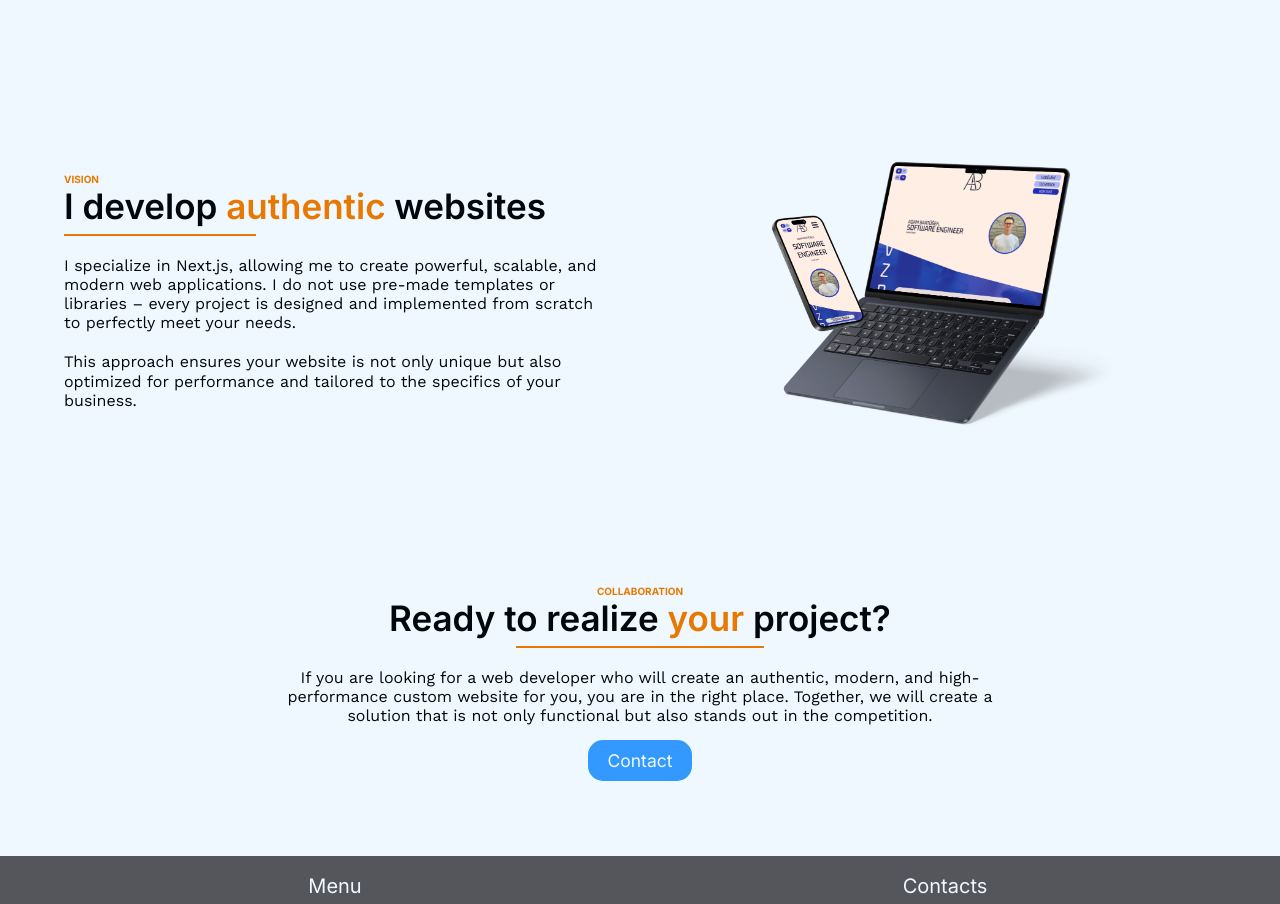
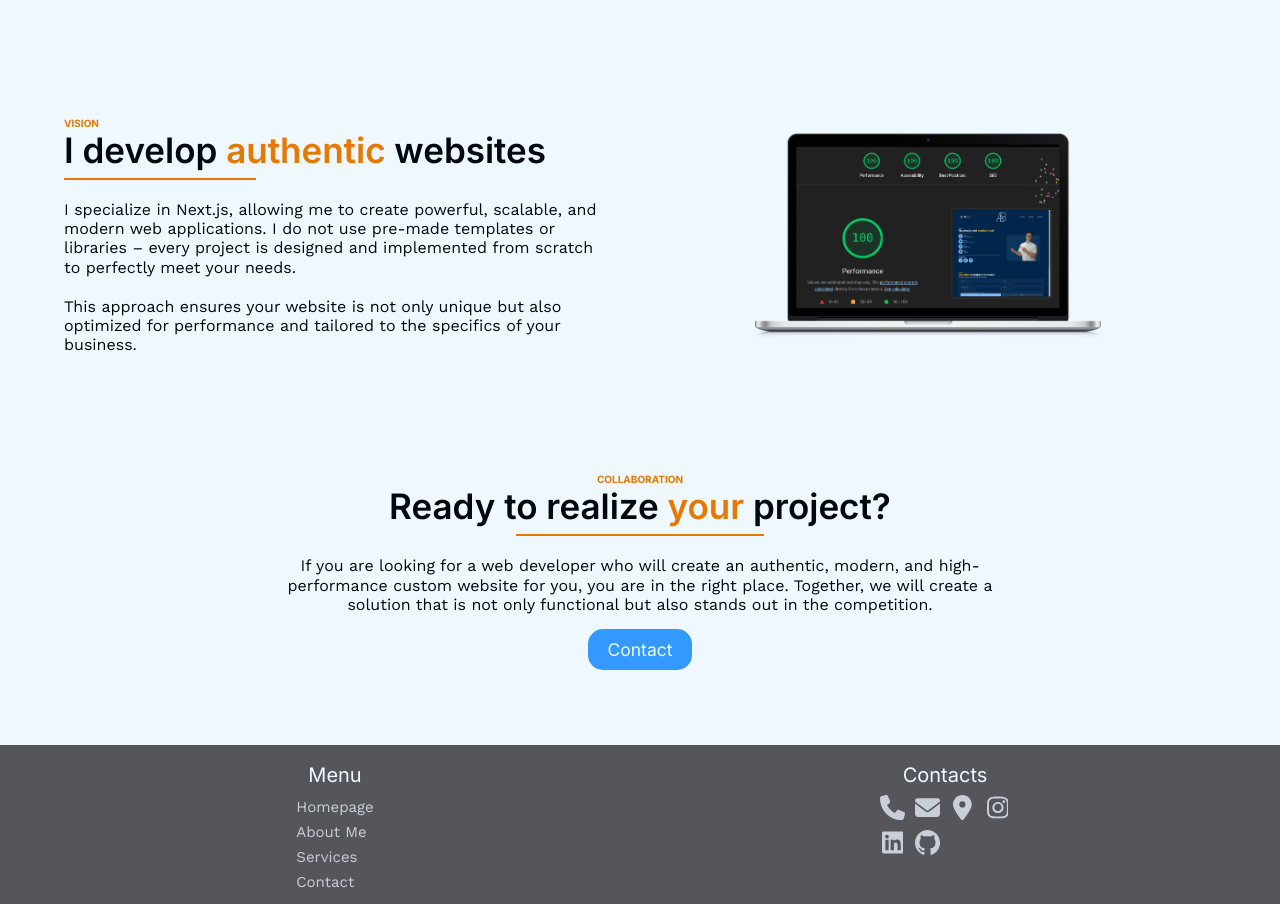
Before and after one commit to adambprograming/company, a Next.js app: page /en/o-mne in a window 1280 px wide. Shown: the part 1347-2251 px from the top of the page. Built offline with nearby package versions, Linux system fonts and the light colour scheme.

Commit message:
fix gap and vision img

```diff
--- a/app/[locale]/globals.scss
+++ b/app/[locale]/globals.scss
@@ -125,6 +125,7 @@ body{
     --padding-page-sides: clamp(1rem, 5vw, 8rem);
     // INDIVIDUAL FOR PROJECT
     --border-radius-btn: 15px;
+    --gap-section-content: 6rem;
 }
 
 .dark-theme {
@@ -176,6 +177,9 @@ main {
     display: flex;
     flex-direction: column;
     gap: 12rem;
+    @media only screen and (max-width: 480px) {
+        gap: var(--gap-section-content);
+    }
 }
 
 
--- a/app/[locale]/o-mne/page.jsx
+++ b/app/[locale]/o-mne/page.jsx
@@ -2,6 +2,7 @@
 import styles from "./page.module.scss";
 // Public & Assets
 import MeImg from "@/public/me/about.png";
+import VisionImg from "@/public/vision.png";
 import HeroImg from "@/public/hero.png";
 import IconHtml from "@/public/techstack/html.svg";
 import IconCss from "@/public/techstack/css.svg";
@@ -180,7 +181,7 @@ const Page = () => {
         </div>
         <div className={`${styles.imgContainer}`}>
           <Image
-            src={HeroImg}
+            src={VisionImg}
             alt={lang("specializationSection.img.0.alt")}
             aria-label={lang("specializationSection.img.0.aria")}
           />
--- a/app/[locale]/o-mne/page.module.scss
+++ b/app/[locale]/o-mne/page.module.scss
@@ -6,6 +6,7 @@
     flex-wrap: wrap;
     @media only screen and (max-width: 480px) {
       flex-direction: column-reverse;
+      gap: var(--gap-section-content);
     }
     div {
       flex: 1 1 30%;
@@ -169,13 +170,16 @@
     flex-wrap: wrap;
     @media only screen and (max-width: 480px) {
       flex-direction: column;
+      gap: var(--gap-section-content);
     }
     div {
       flex: 1 1 30%;
     }
     .imgContainer {
+      display: flex;
+      position: relative;
       img {
-        width: 80%;
+        width: 60%;
         height: auto;
       }
     }
--- a/app/[locale]/page.jsx
+++ b/app/[locale]/page.jsx
@@ -104,9 +104,9 @@ export default function Home() {
         </div>
         <LazyPortfolioRotatedGrid />
       </section> */}
-      <section className={`${styles.testimonials}`}>
-        {/* TODO TESTIMONIALS */}
-      </section>
+      {/* <section className={`${styles.testimonials}`}>
+        TODO TESTIMONIALS
+      </section> */}
     </main>
   );
 }
--- a/app/[locale]/page.module.scss
+++ b/app/[locale]/page.module.scss
@@ -6,6 +6,7 @@
     flex-wrap: wrap;
     @media only screen and (max-width: 480px) {
       flex-direction: column;
+      gap: 3rem;
     }
     div {
       flex: 1 1 30%;
@@ -136,6 +137,7 @@
     flex-wrap: wrap;
     @media only screen and (max-width: 480px) {
       flex-direction: column-reverse;
+      gap: var(--gap-section-content);
     }
     div {
       flex: 1 1 30%;
```
Also changed, not shown: public/vision.png (added).
